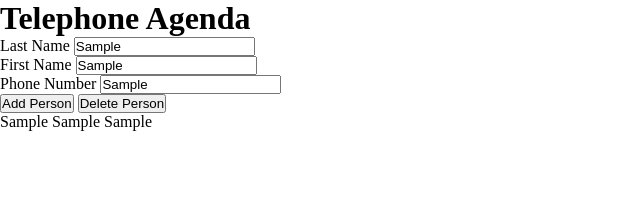
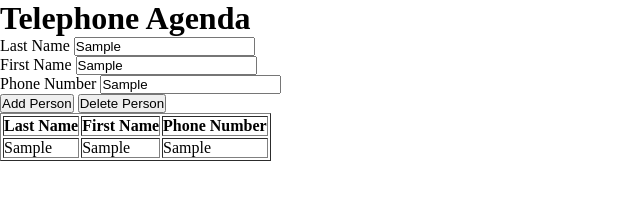
Before and after one commit to costiz7/Telephone-Agenda, a plain HTML site: page index.html in a window 1280 px wide. Both pictures are taken after typing "Sample", "Sample", "Sample" into the empty fields and a click on the button "Add Person". Shown: the whole page, without its empty margins (0-640 px from the left). Drawn offline with Linux system fonts and the light colour scheme.

Commit message:
Implemented table

```diff
--- a/index.html
+++ b/index.html
@@ -32,7 +32,13 @@
             </div>
         </div>
         <div id="table-wrapper">
-
+            <table id="agenda" border="1">
+                <tr>
+                    <th>Last Name</th>
+                    <th>First Name</th>
+                    <th>Phone Number</th>
+                </tr>
+            </table>
         </div>
     </div>
     <script src="./scripts/init.js"></script>
--- a/scripts/persons.js
+++ b/scripts/persons.js
@@ -49,11 +49,21 @@ document.getElementById('btn-delete').addEventListener('click', () => {
 
 //This function displays all the 'Person' objects on the page
 function addPerson(personArray) {
-    let tableWrapper = document.getElementById('table-wrapper');
+    let tableWrapper = document.getElementById('agenda');
 
-    tableWrapper.innerHTML = '';
+    tableWrapper.innerHTML = `
+        <tr>
+            <th>Last Name</th>
+            <th>First Name</th>
+            <th>Phone Number</th>
+        </tr>`;
 
     personArray.forEach((person) => {
-        tableWrapper.innerHTML += `<p>${person.lastName} ${person.firstName} ${person.phoneNumber}</p>`;
+        tableWrapper.innerHTML += `
+            <tr>
+                <td>${person.lastName}</td>
+                <td>${person.firstName}</td>
+                <td>${person.phoneNumber}</td>
+            </tr>`;
     } )
 }
```
Also changed, not shown: 1 other file.
